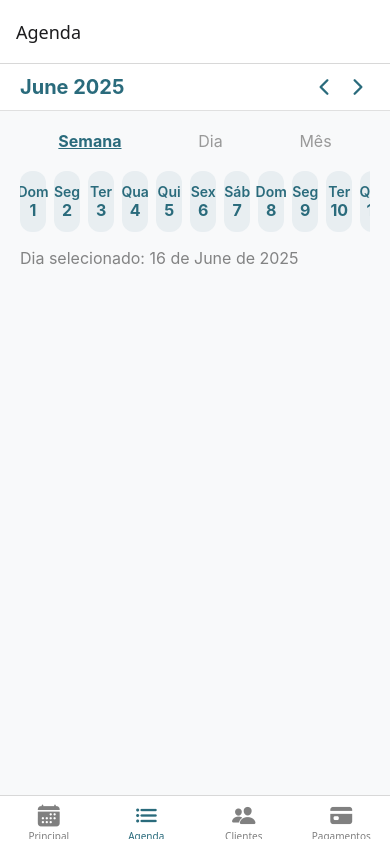
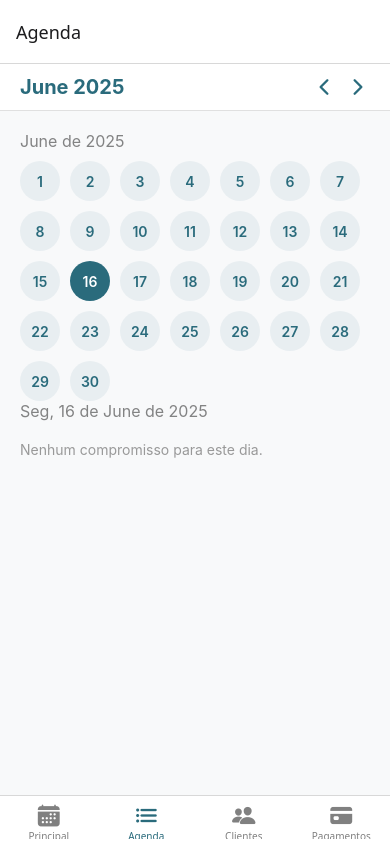
Before and after one commit to 3lder7/System-Studio, a React Native app in the folder app-estudio/: screen /Agenda in a window 390 px wide. Built offline with nearby package versions, Linux system fonts and the light colour scheme.

Commit message:
🔥 Alteração da tela Schedule para apenas o MÊS. ✨ Adição da dot laranja a um compromisso no seu dia respectivo. 🐛 Schedule -> Home = altera status (correto) 🐛Home -> Schedule = não altera status (incorreto)

```diff
--- a/app-estudio/components/screens/Schedule.tsx
+++ b/app-estudio/components/screens/Schedule.tsx
@@ -1,32 +1,42 @@
-import React, { useState } from 'react';
+import React, { useState, useEffect } from 'react';
 import styles from '../../styles/Schedule.styles';
 import {
   View,
   Text,
-  StyleSheet,
   TouchableOpacity,
   ScrollView,
   SafeAreaView,
   StatusBar,
   Platform,
+  Alert,
 } from 'react-native';
 import { Ionicons } from '@expo/vector-icons';
+import { carregarItem, salvarItem } from '../storage';
 
 const AgendaScreen = () => {
   const today = new Date();
-  const [activeTab, setActiveTab] = useState<'Semana' | 'Dia' | 'Mês'>('Semana');
   const [selectedDate, setSelectedDate] = useState(today);
-
-  // Novo estado para mês e ano
   const [currentMonth, setCurrentMonth] = useState(today.getMonth());
   const [currentYear, setCurrentYear] = useState(today.getFullYear());
+  const [compromissos, setCompromissos] = useState<any[]>([]);
 
-  const diaHoje = today.getDate();
   const mesAtual = new Date(currentYear, currentMonth).toLocaleString('default', { month: 'long' });
   const anoAtual = currentYear;
-  const diasDaSemana = ['Dom', 'Seg', 'Ter', 'Qua', 'Qui', 'Sex', 'Sáb'];
 
-  // Funções para alterar mês
+  useEffect(() => {
+    carregarItem<any[]>('compromissos').then((dados) => {
+      if (dados) setCompromissos(dados);
+    });
+  }, []);
+
+  const updateStatus = (id: number, novoStatus: string) => {
+    const novos = compromissos.map((item) =>
+      item.id === id ? { ...item, status: novoStatus } : item
+    );
+    setCompromissos(novos);
+    salvarItem('compromissos', novos);
+  };
+
   const handlePrevMonth = () => {
     if (currentMonth === 0) {
       setCurrentMonth(11);
@@ -34,7 +44,6 @@ const AgendaScreen = () => {
     } else {
       setCurrentMonth(currentMonth - 1);
     }
-    // Atualiza o dia selecionado para o primeiro dia do novo mês
     setSelectedDate(new Date(currentYear, currentMonth === 0 ? 11 : currentMonth - 1, 1));
   };
 
@@ -45,80 +54,99 @@ const AgendaScreen = () => {
     } else {
       setCurrentMonth(currentMonth + 1);
     }
-    // Atualiza o dia selecionado para o primeiro dia do novo mês
     setSelectedDate(new Date(currentYear, currentMonth === 11 ? 0 : currentMonth + 1, 1));
   };
 
-  const renderSemana = () => {
-    const diasNoMes = new Date(currentYear, currentMonth + 1, 0).getDate();
-    const dias = Array.from({ length: diasNoMes }, (_, i) => i + 1);
+  // Compromissos do dia selecionado
+  const compromissosDoDia = compromissos.filter(
+    (item) =>
+      item.data === selectedDate.toLocaleDateString('pt-BR')
+  );
 
-    return (
+  // Renderização dos compromissos do dia
+  const renderCompromissosDia = () => (
     <View>
-        <ScrollView
-          horizontal
-          showsHorizontalScrollIndicator={false}
-          contentContainerStyle={styles.weekRow}
+      {compromissosDoDia.length === 0 ? (
+        <Text style={{ color: '#999', marginTop: 10 }}>Nenhum compromisso para este dia.</Text>
+      ) : (
+        compromissosDoDia.map((compromisso) => (
+          <TouchableOpacity
+            key={compromisso.id}
+            onPress={() =>
+              Alert.alert(
+                'Atualizar Status',
+                `Escolha o novo status para ${compromisso.cliente}`,
+                [
+                  { text: 'Pago', onPress: () => updateStatus(compromisso.id, 'Pago') },
+                  { text: 'Cancelado', onPress: () => updateStatus(compromisso.id, 'Cancelado') },
+                  { text: 'Pendente', onPress: () => updateStatus(compromisso.id, 'Pendente') },
+                  { text: 'Fechar', style: 'cancel' },
+                ]
+              )
+            }
+            activeOpacity={0.7}
           >
-          {dias.map((dia) => {
-            const date = new Date(currentYear, currentMonth, dia);
-            const isToday = date.toDateString() === today.toDateString();
-            const isSelected = date.toDateString() === selectedDate.toDateString();
-
-            return (
-              <TouchableOpacity
-                key={dia}
-                onPress={() => setSelectedDate(date)}
-                style={[
-                  styles.weekDay,
-                  isToday && styles.weekDayToday,
-                  isSelected && styles.weekDaySelected,
-                ]}
-              >
-                <Text style={[
-                  styles.weekDayText,
-                  (isToday || isSelected) && styles.weekDayTextActive
-                ]}>
-                  {diasDaSemana[date.getDay()]}
-                </Text>
-                <Text style={[
-                  styles.weekDayDate,
-                  (isToday || isSelected) && styles.weekDayTextActive
-                ]}>
-                  {dia}
-                </Text>
-              </TouchableOpacity>
-            );
-          })}
-        </ScrollView>
-        <Text style={styles.sectionSubtitle}>
-          Dia selecionado: {selectedDate.getDate()} de {mesAtual} de {anoAtual}
+            <View style={{
+              backgroundColor: '#fff',
+              borderRadius: 8,
+              padding: 12,
+              marginBottom: 10,
+              flexDirection: 'row',
+              justifyContent: 'space-between',
+              alignItems: 'center',
+              shadowColor: '#000',
+              shadowOpacity: 0.05,
+              shadowOffset: { width: 0, height: 2 },
+              shadowRadius: 4,
+              elevation: 2,
+            }}>
+              <View>
+                <Text style={{ fontWeight: 'bold', color: '#2A6B7C' }}>{compromisso.cliente}</Text>
+                <Text style={{ color: '#666' }}>{compromisso.servico}</Text>
+                <Text style={{ color: '#2A6B7C', fontWeight: 'bold' }}>Valor: R$ {compromisso.valor}</Text>
+                <Text style={{ color: '#999' }}>{compromisso.data} às {compromisso.horario}</Text>
+              </View>
+              <View style={{
+                paddingVertical: 5,
+                paddingHorizontal: 10,
+                borderRadius: 15,
+                backgroundColor:
+                  compromisso.status === 'Pendente'
+                    ? '#FFC145'
+                    : compromisso.status === 'Cancelado'
+                    ? '#FF6B6B'
+                    : '#4ECDC4',
+              }}>
+                <Text style={{ color: '#333', fontWeight: '600', fontSize: 12 }}>
+                  {compromisso.status}
                 </Text>
               </View>
-    );
-  };
-
-  const renderDia = () => {
-    const horas = Array.from({ length: 10 }, (_, i) => `${8 + i}:00`);
-
-    return (
-      <View>
-        <Text style={styles.sectionSubtitle}>
-          {diasDaSemana[selectedDate.getDay()]}, {selectedDate.getDate()} de {mesAtual} de {anoAtual}
-        </Text>
-        {horas.map((hora, index) => (
-          <View key={index} style={styles.timeSlot}>
-            <Text style={styles.timeSlotHour}>{hora}</Text>
-            <View style={styles.timeSlotLine} />
             </View>
-        ))}
+          </TouchableOpacity>
+        ))
+      )}
     </View>
   );
-  };
 
+  // Renderização do mês
   const renderMes = () => {
     const diasNoMes = new Date(currentYear, currentMonth + 1, 0).getDate();
     const dias = Array.from({ length: diasNoMes }, (_, i) => i + 1);
+    const diasDaSemana = ['Dom', 'Seg', 'Ter', 'Qua', 'Qui', 'Sex', 'Sáb'];
+    const today = new Date();
+
+    // Cria um Set com os dias do mês que possuem compromissos
+    const diasComCompromissos = new Set(
+      compromissos
+        .filter((item) => {
+          const [dia, mes, ano] = item.data.split('/');
+          return (
+            parseInt(mes, 10) - 1 === currentMonth &&
+            parseInt(ano, 10) === currentYear
+          );
+        })
+        .map((item) => parseInt(item.data.split('/')[0], 10))
+    );
 
     return (
       <View>
@@ -130,6 +158,7 @@ const AgendaScreen = () => {
             const date = new Date(currentYear, currentMonth, dia);
             const isToday = date.toDateString() === today.toDateString();
             const isSelected = date.toDateString() === selectedDate.toDateString();
+            const temCompromisso = diasComCompromissos.has(dia);
 
             return (
               <TouchableOpacity
@@ -148,25 +177,28 @@ const AgendaScreen = () => {
                 ]}>
                   {dia}
                 </Text>
+                {temCompromisso && (
+                  <View
+                    style={{
+                      width: 7,
+                      height: 7,
+                      borderRadius: 4,
+                      backgroundColor: '#FF9800',
+                      alignSelf: 'center',
+                      marginTop: 2,
+                    }}
+                  />
+                )}
               </TouchableOpacity>
             );
           })}
         </View>
+        <Text style={styles.sectionSubtitle}>
+          {diasDaSemana[selectedDate.getDay()]}, {selectedDate.getDate()} de {mesAtual} de {anoAtual}
+        </Text>
+        {renderCompromissosDia()}
       </View>
     );
-  };
-
-  const renderTabContent = () => {
-    switch (activeTab) {
-      case 'Semana':
-        return renderSemana();
-      case 'Dia':
-        return renderDia();
-      case 'Mês':
-        return renderMes();
-      default:
-        return null;
-    }
   };
 
   return (
@@ -190,15 +222,7 @@ const AgendaScreen = () => {
       </View>
 
       <ScrollView contentContainerStyle={styles.container}>
-        <View style={styles.tabBar}>
-          {['Semana', 'Dia', 'Mês'].map((tab) => (
-            <TouchableOpacity key={tab} onPress={() => setActiveTab(tab as any)}>
-              <Text style={[styles.tabItem, activeTab === tab && styles.tabActive]}>{tab}</Text>
-            </TouchableOpacity>
-          ))}
-        </View>
-
-        {renderTabContent()}
+        {renderMes()}
       </ScrollView>
     </SafeAreaView>
   );
```
Lines whose indentation alone changed are shown as unchanged.
